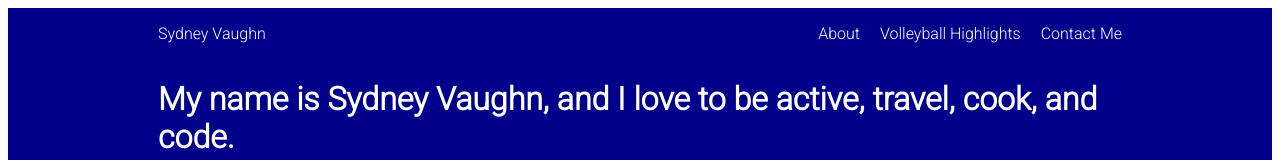
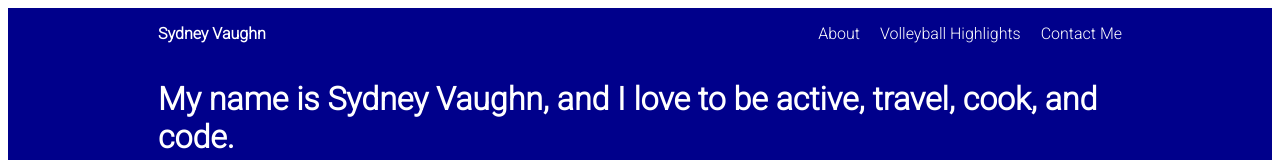
Before and after one commit to svaughn4/landing_page, a plain HTML site: page index.html in a window 1280 px wide. Shown: the top 160 px of the page. Drawn offline with Linux system fonts and the light colour scheme.

Commit message:
Bold header logo Sydney Vaughn

```diff
--- a/index.html
+++ b/index.html
@@ -11,7 +11,7 @@
     <body>
         <div class="container"c>
             <div class="header">
-                Sydney Vaughn
+                <strong>Sydney Vaughn</strong>
                 <ul>
                     <li><a href="about.html">About</a></li>
                     <li><a href="https://youtu.be/kcwD2c-QnCw">Volleyball Highlights</a></li>
```
